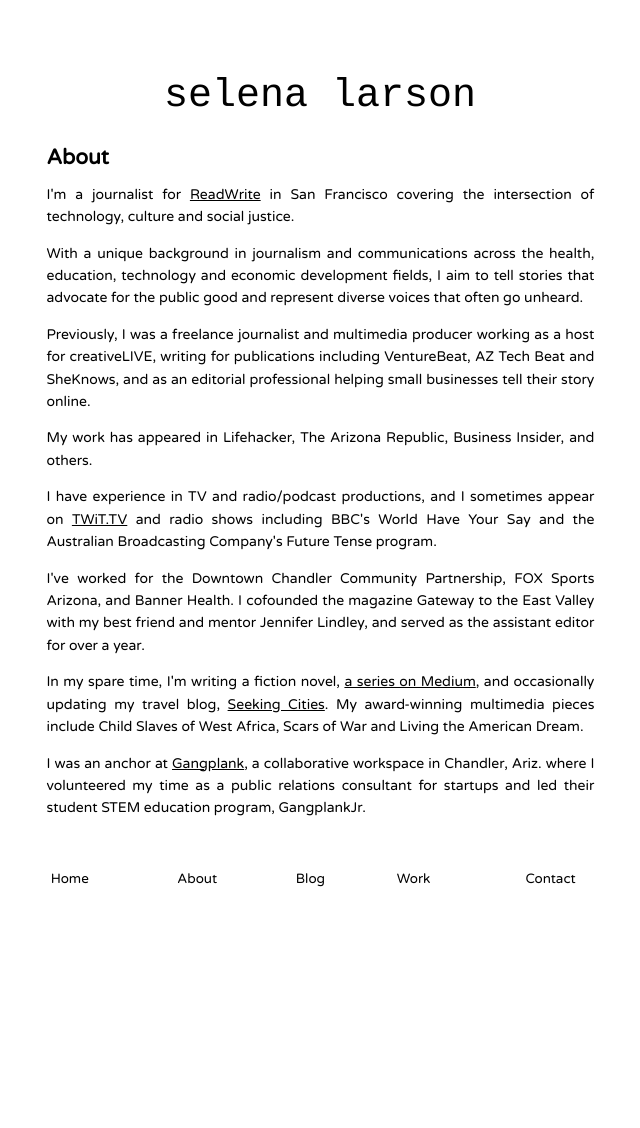
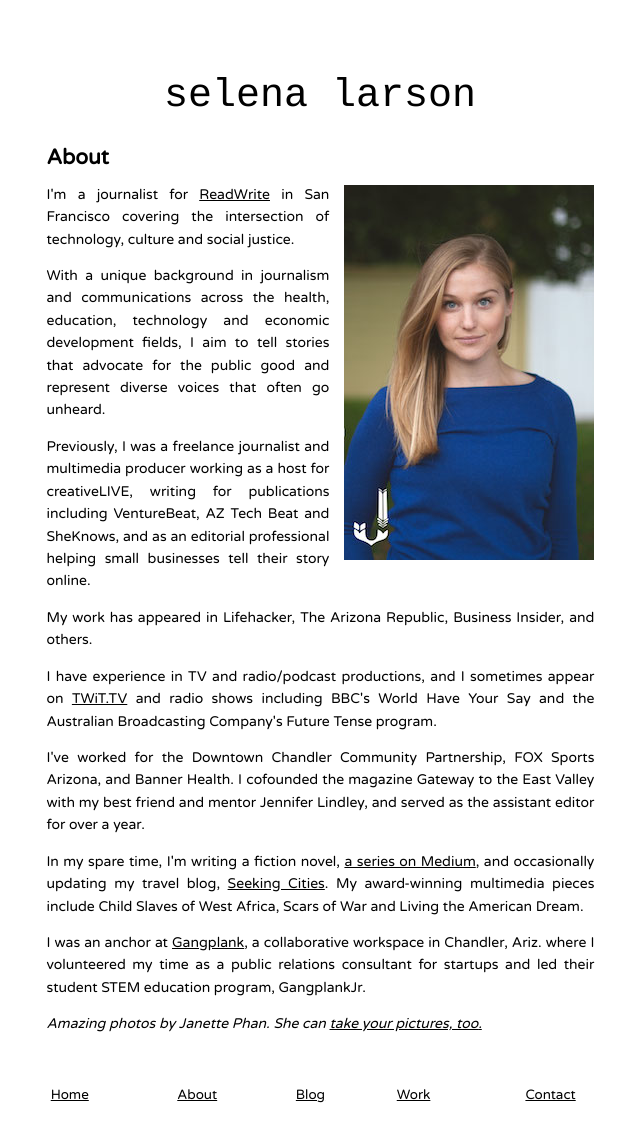
Before and after one commit to selenalarson/selenalarson.github.io, a Jekyll site: the page built from about/index.html, in a window 1280 px wide. Shown: the whole page, without its empty margins (320-960 px from the left). Built offline with Jekyll 4.4.1, drawn with Linux system fonts in a browser that asks for light colours; some web fonts are replaced; Markdown is read by kramdown in place of the engine named in the settings; before the commit the page ends 945 px from its top, so only the background shows below that.

Commit message:
website update

```diff
--- a/about/index.html
+++ b/about/index.html
@@ -5,8 +5,9 @@
 
 <div id="about">
 <br><h2>About</h2>
+<div class="biophoto"><img src="/images/selena-serious.jpg"/></div>
+<p>I'm a journalist for <u><a href='http://www.readwrite.com'>ReadWrite</a></u> in San Francisco covering the intersection of technology, culture and social justice.
 
-<p>I'm a journalist for <u><a href='http://www.readwrite.com'>ReadWrite</a></u> in San Francisco covering the intersection of technology, culture and social justice.
 
 <p>With a unique background in journalism and communications across the health, education, technology and economic development fields, I aim to tell stories that advocate for the public good and represent diverse voices that often go unheard.
 
@@ -23,5 +24,7 @@
 
 <p>I was an anchor at <u><a href='http://gangplankhq.com'>Gangplank</a></u>, a collaborative workspace in Chandler, Ariz. where I volunteered my time as a public relations consultant for startups and led their student STEM education program, GangplankJr.
 
+<p><i>Amazing photos by Janette Phan. She can <u><a href="https://twitter.com/JanettePhan">take your pictures, too</a>.</i>
+
 	<p> </div>
 <div class="clear"/>
--- a/css/default.css
+++ b/css/default.css
@@ -95,14 +95,35 @@
 	padding-right: 10px;
 }
 
+#photo img {
+float:left;
+height:300;
+width:400;
+margin-top:10px;
+margin-left:8px;
+margin-right:5px;
+margin-bottom:5px;
+
+}
+.biophoto {
+	height: 375px;
+	width: 250px;
+	border: 0px none #000;
+	float: right;
+	margin-top: 15px;
+	margin-left: 15px;
+	margin-bottom: 0px;
+}
+
+
 /* Contact */
 
 .email {
 	height: 44px;
 	width: 50px;
 	border: 0px none #000;
-	margin-top: 0px;
-	margin-right: 6px;
+	margin-top: 20px;
+	margin-right: 7px;
 	margin-bottom: 11px;
 }
 
--- a/index.html
+++ b/index.html
@@ -4,7 +4,8 @@
 ---
 
 <div id="home">
-	<center><img class="me" src="/images/selena-larson.jpg"></center>
+<p>
+	<center><img class="me" src="/images/selena-smiling.jpg"></center>
 	<center>
 		<p> multimedia journalist and creative writer</p>
 		<p>covering the intersection of technology, culture <br>and social justice.</p>
```
Also changed, not shown: portfolio/index.html (+13 -2 lines), images/selena-laughing.jpg (added), images/selena-looking.jpg (added), images/selena-serious.jpg (added), images/selena-smile.jpg (added), images/selena-smiling.jpg (added).
